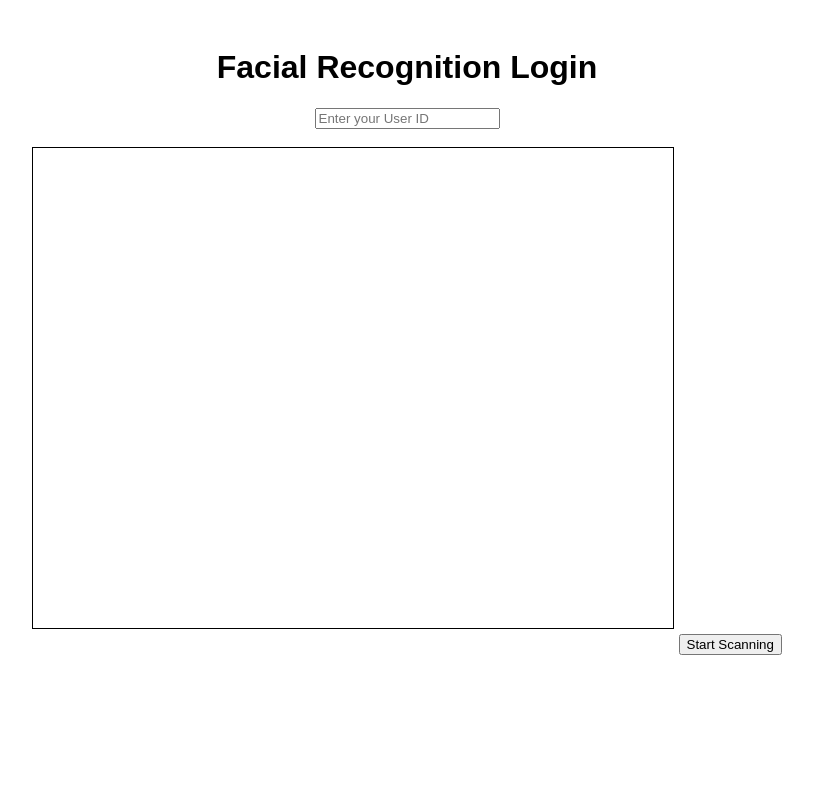
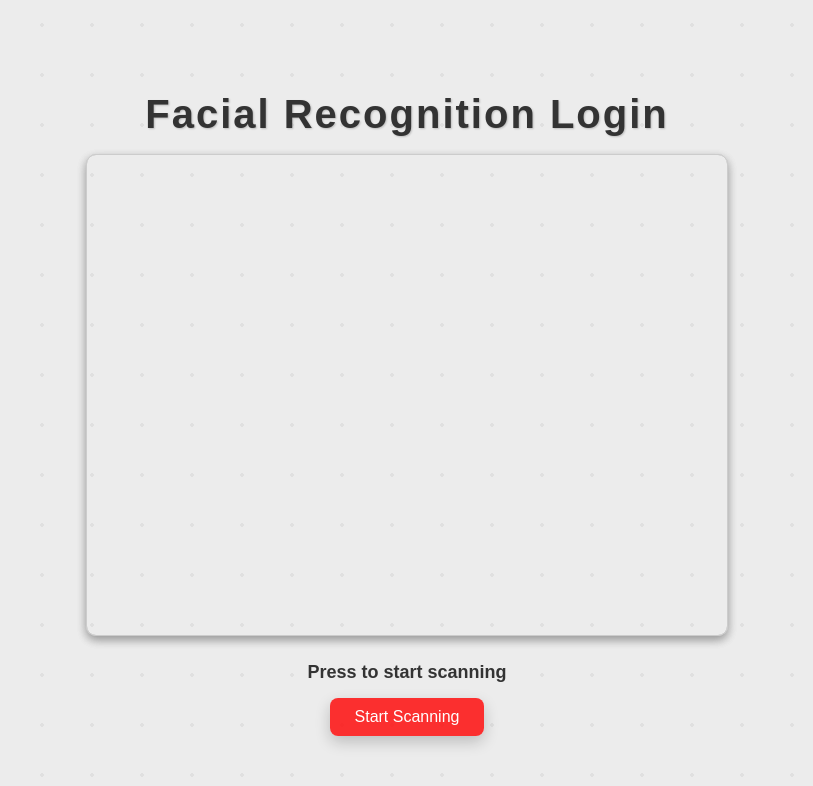
Before and after one commit to RISHIKEsH12321/FSDPTeamJoesph, a website: page ATM/public/html/createfaceid.html in a window 1280 px wide. Shown: the whole page, without its empty margins (233-1046 px from the left). Drawn offline with Linux system fonts and the light colour scheme; no server answers.

Commit message:
Edit faceid to look better (UI) and changed homepage to use the userid from the local storage rather than the hardcoded

```diff
--- a/ATM/controller/UserFaceController.js
+++ b/ATM/controller/UserFaceController.js
@@ -44,7 +44,7 @@ const getStoredFaceDescriptors = async (req, res) => {
 // Face login: compare the scanned face with stored faces
 const loginWithFace = async (req, res) => {
     const { faceEmbedding, userID } = req.body;
-
+    console.log("23123")
     if (!faceEmbedding) {
         return res.status(400).json({ error: 'Face embedding is required' });
     }
--- /dev/null
+++ b/ATM/public/css/face.css
@@ -0,0 +1,95 @@
+/* General body styling */
+body {
+    font-family: Arial, sans-serif;
+    background-color: #ececec;
+    background-image: radial-gradient(circle, rgba(0, 0, 0, 0.05) 2px, transparent 1px);
+    background-size: 50px 50px;
+    margin: 0;
+    padding: 0;
+    text-align: center;
+    color: #333;
+    display: flex;
+    align-items: center;
+    justify-content: center;
+    height: 100vh; /* Full height of the viewport */
+}
+
+h1 {
+    color: #333;
+    font-weight: bold;
+    font-size: 2.5em;
+    font-family: 'Montserrat', sans-serif;
+    letter-spacing: 2px;
+    line-height: 1.2;
+    margin-bottom: 40px;
+    text-shadow: 1px 1px 2px rgba(0, 0, 0, 0.2);
+}
+
+/* Centered container */
+#container {
+    display: flex;
+    flex-direction: column;
+    align-items: center;
+    justify-content: center;
+    gap: 20px;
+    position: relative; /* Allows positioning of overlapping elements */
+}
+
+/* Video and canvas overlap */
+#video,
+#canvas {
+    position: absolute; /* Allows stacking */
+    top: 90px;
+    left: 10;
+    width: 640px;
+    height: 480px;
+    border: 1px solid #ccc;
+    border-radius: 10px;
+    box-shadow: 0 4px 10px rgba(0, 0, 0, 0.2);
+}
+
+#situation{
+    font-size: large;
+    font-weight: bold;
+    position: absolute; /* Allows stacking */
+    top: 580px;
+    left: 10;
+}
+
+#canvas {
+    z-index: 2; /* Ensure canvas is on top */
+}
+
+#video {
+    z-index: 1; /* Ensure video is below */
+}
+
+/* Button container styling */
+#btnContainer {
+    display: flex;
+    gap: 15px; /* Space between buttons */
+    margin-top: 500px; /* Space below the video/canvas stack */
+}
+
+/* Button styling */
+button {
+    padding: 10px 25px;
+    font-size: 16px;
+    color: #fff;
+    background-color: rgba(255, 0, 0, 0.8);
+    border: none;
+    border-radius: 8px;
+    cursor: pointer;
+    transition: all 0.3s ease;
+    box-shadow: 0 6px 15px rgba(0, 0, 0, 0.2);
+}
+
+button:hover {
+    background-color: #990000;
+    transform: scale(1.05);
+}
+
+button:active {
+    background-color: rgba(255, 0, 0, 0.8);
+    box-shadow: 0 2px 4px rgba(0, 0, 0, 0.2);
+}
--- /dev/null
+++ b/ATM/public/css/faceid.css
@@ -0,0 +1,74 @@
+/* General body styling */
+body {
+    font-family: Arial, sans-serif;
+    background-color: #ececec;
+    background-image: radial-gradient(circle, rgba(0, 0, 0, 0.05) 2px, transparent 1px);
+    background-size: 50px 50px;
+    margin: 0;
+    padding: 0;
+    text-align: center;
+    color: #333;
+    display: flex;
+    align-items: center;
+    justify-content: center;
+    height: 100vh; /* Make the body fill the full height of the viewport */
+}
+
+h1 {
+    color: #333;
+    font-weight: bold;
+    font-size: 2.5em;
+    font-family: 'Montserrat', sans-serif;
+    letter-spacing: 2px;
+    line-height: 1.2;
+    margin-bottom: 40px;
+    text-shadow: 1px 1px 2px rgba(0, 0, 0, 0.2);
+}
+
+/* Centered container */
+#container {
+    display: flex;
+    flex-direction: column;
+    align-items: center;
+    justify-content: center;
+    gap: 0px;
+}
+
+/* Styling for video */
+#video {
+    border: 1px solid #ccc;
+    border-radius: 10px;
+    box-shadow: 0 4px 10px rgba(0, 0, 0, 0.2);
+}
+
+/* Button styling */
+button {
+    padding: 10px 25px;
+    font-size: 16px;
+    color: #fff;
+    background-color: rgba(255, 0, 0, 0.8);
+    border: none;
+    border-radius: 8px;
+    cursor: pointer;
+    transition: all 0.3s ease;
+    box-shadow: 0 6px 15px rgba(0, 0, 0, 0.2);
+    margin-top: 20px;
+}
+
+button:hover {
+    background-color: #990000;
+    transform: scale(1.05);
+}
+
+button:active {
+    background-color: rgba(255, 0, 0, 0.8);
+    box-shadow: 0 2px 4px rgba(0, 0, 0, 0.2);
+}
+
+/* Login info styling */
+#loginInfo {
+    margin-top: 20px;
+    font-size: 1.2em;
+    color: green;
+    font-weight: bold;
+}
--- a/ATM/public/html/createfaceid.html
+++ b/ATM/public/html/createfaceid.html
@@ -4,34 +4,26 @@
     <meta charset="UTF-8">
     <meta name="viewport" content="width=device-width, initial-scale=1.0">
     <title>Facial Recognition Login</title>
-    <style>
-        body {
-            font-family: Arial, sans-serif;
-            text-align: center;
-            padding: 20px;
-        }
+    <link rel="stylesheet" href="../css/face.css">
 
-        #video {
-            border: 1px solid black;
-            margin-bottom: 20px;
-        }
-
-        #canvas {
-            display: none;
-        }
-    </style>
 </head>
 <body>
-    <h1>Facial Recognition Login</h1>
 
-    <input type="number" id="userID" placeholder="Enter your User ID" required>
-    <br><br>
 
-    <video id="video" width="640" height="480" autoplay></video>
-    <canvas id="canvas" width="640" height="480"></canvas>
+    <!-- <input type="number" id="userID" placeholder="Enter your User ID" required> -->
+    <!-- <br><br> -->
 
-    <button id="startScanBtn">Start Scanning</button>
-    <button id="saveFaceBtn" style="display: none;">Save Face</button>
+    <div id="container">
+        <h1>Facial Recognition Login</h1>
+        <video id="video" width="640" height="480" autoplay></video>
+        <canvas id="canvas" width="640" height="480"></canvas>
+        <p id="situation">Press to start scanning</p>
+        <div id="btnContainer">
+            <button id="startScanBtn">Start Scanning</button>
+            <button id="saveFaceBtn" style="display: none;">Save Face</button>
+        </div>
+    </div>
+
 
     <script src="../js/createfaceid.js"></script>  <!-- Move this to the bottom -->
     <script src="../face-api.js"></script>
--- a/ATM/public/js/createfaceid.js
+++ b/ATM/public/js/createfaceid.js
@@ -1,56 +1,62 @@
 document.addEventListener('DOMContentLoaded', () => {
     let faceDescriptor; // Stores the face embedding
-    console.log(1);
+
+    const userID = getUserIDFromLocalStorage();
+
+    console.log(userID);
 
     // Load models for face-api.js
     async function loadModels() {
-        // Update to use loadFromUri instead of loadFromDisk for browser environment
         await faceapi.nets.ssdMobilenetv1.loadFromUri('/model');
         await faceapi.nets.faceRecognitionNet.loadFromUri('/model');
         await faceapi.nets.faceLandmark68Net.loadFromUri('/model');
         console.log("Models loaded successfully!");
+        updateSituation("Models loaded successfully!");
     }
-
 
     // Start the webcam and show the video
     async function startWebcam() {
+        try {
             const stream = await navigator.mediaDevices.getUserMedia({ video: {} });
             video.srcObject = stream;
+            updateSituation("Webcam started. Please position your face in front of the camera.");
+        } catch (error) {
+            console.error("Error starting webcam:", error);
+            updateSituation("Failed to access the webcam. Please check your device permissions.");
+        }
     }
 
     // Detect faces, landmarks, and generate embeddings
     async function scanFace() {
         const detections = await faceapi.detectSingleFace(video).withFaceLandmarks().withFaceDescriptor();
-        console.log(detections);  // Log detections to ensure that face detection is working
         if (detections) {
             canvas.style.display = 'block';
             faceapi.matchDimensions(canvas, video);
-            console.log(1);
             const resizedDetections = faceapi.resizeResults(detections, video);
             faceapi.draw.drawDetections(canvas, resizedDetections);
             faceapi.draw.drawFaceLandmarks(canvas, resizedDetections);
-            console.log(2);
+
             faceDescriptor = detections.descriptor;
-            console.log(faceDescriptor);  // Log the face descriptor
             saveFaceBtn.style.display = 'inline';
-            console.log('Save Face button should be visible now.');
+            updateSituation("Face detected! You can now save your face.");
         } else {
-            alert("No face detected! Please try again.");
+            updateSituation("No face detected! Please try again.");
         }
     }
 
-
     // Save face embedding to the database
     async function saveFace() {
-        console.log(1);
-        const userID = document.getElementById('userID').value;
+        console.log("saveFace.")
+
         if (!userID || !faceDescriptor) {
-            alert("Please enter a valid User ID and scan your face.");
+            console.log("Please scan your face first and ensure a valid User ID is available.")
+            updateSituation("Please scan your face first and ensure a valid User ID is available.");
             return;
         }
 
         const faceEmbedding = JSON.stringify(Array.from(faceDescriptor)); // Convert the face descriptor to an array
 
+        try {
             const response = await fetch('/addfacetouser', {
                 method: 'POST',
                 headers: {
@@ -60,9 +66,40 @@ document.addEventListener('DOMContentLoaded', () => {
             });
 
             if (response.ok) {
-            alert("Face saved successfully!");
+                console.log("Face saved successfully!")
+                updateSituation("Face saved successfully!");
             } else {
-            alert("Error saving face. Please try again.");
+                updateSituation("Error saving face. Please try again.");
+            }
+        } catch (error) {
+            console.error("Error saving face:", error);
+            updateSituation("Failed to save face. Please try again later.");
+        }
+    }
+
+    // Update the situation message
+    function updateSituation(message) {
+        const situationElement = document.getElementById('situation');
+        if (situationElement.innerHTML != "Face saved successfully!"){
+            situationElement.innerText = message;
+        }
+
+    }
+
+    // Retrieve User ID from localStorage
+    function getUserIDFromLocalStorage() {
+        const userDetails = localStorage.getItem('userdetails');
+        if (userDetails) {
+            try {
+                const user = JSON.parse(userDetails);
+                return user.userID || null;
+            } catch (error) {
+                console.error("Error parsing user details from localStorage:", error);
+                return null;
+            }
+        } else {
+            console.warn("No user details found in localStorage.");
+            return null;
         }
     }
 
```
Also changed, not shown: ATM/public/html/faceid.html (+9 -28 lines), ATM/public/html/home.html (+2 -2 lines), ATM/public/html/index.html (+1 -1 lines), ATM/public/js/faceid.js (+12 -14 lines), ATM/public/js/home.js (+40 -1 lines), 2 other files. Lines whose indentation alone changed are shown as unchanged.
